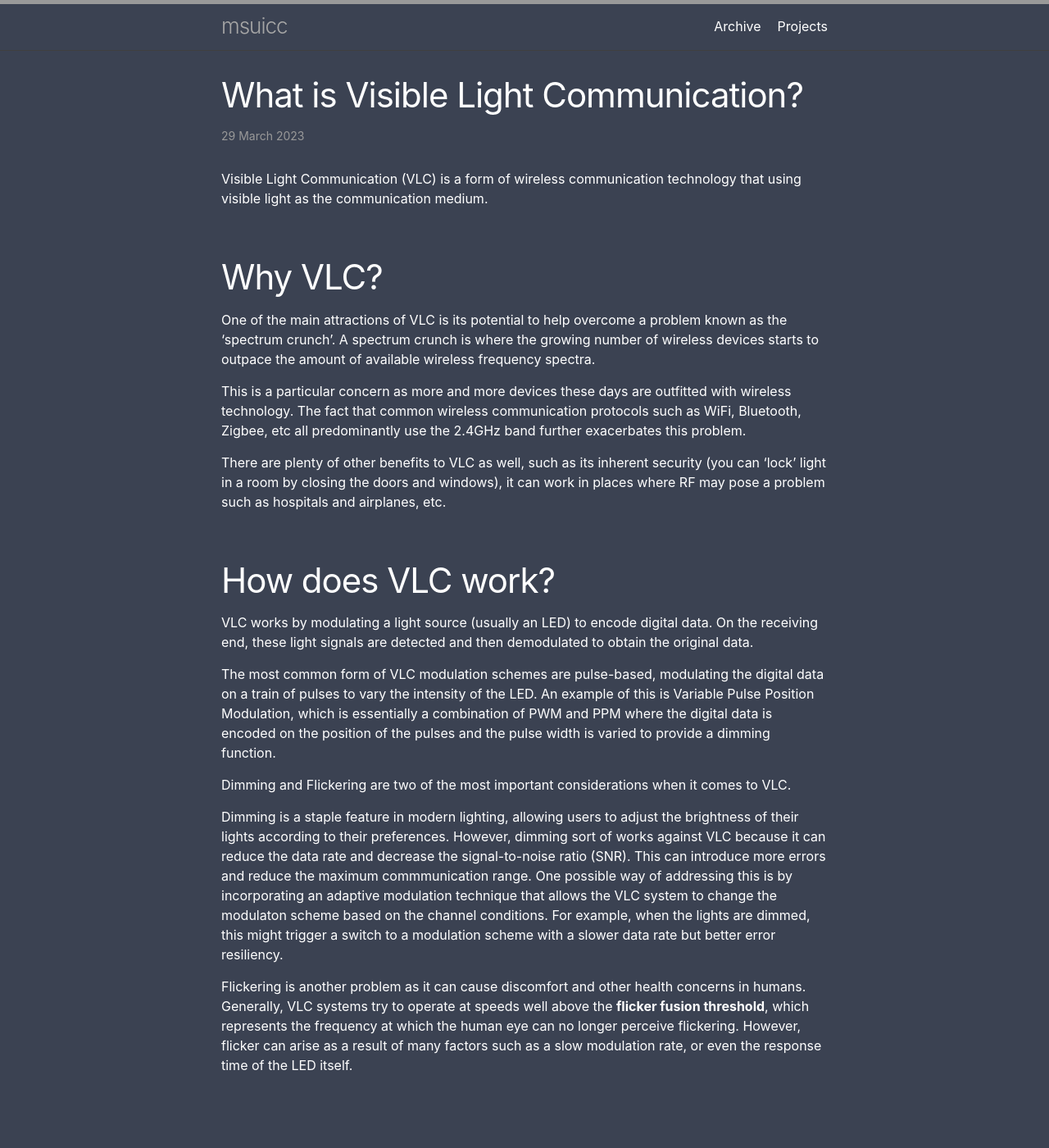
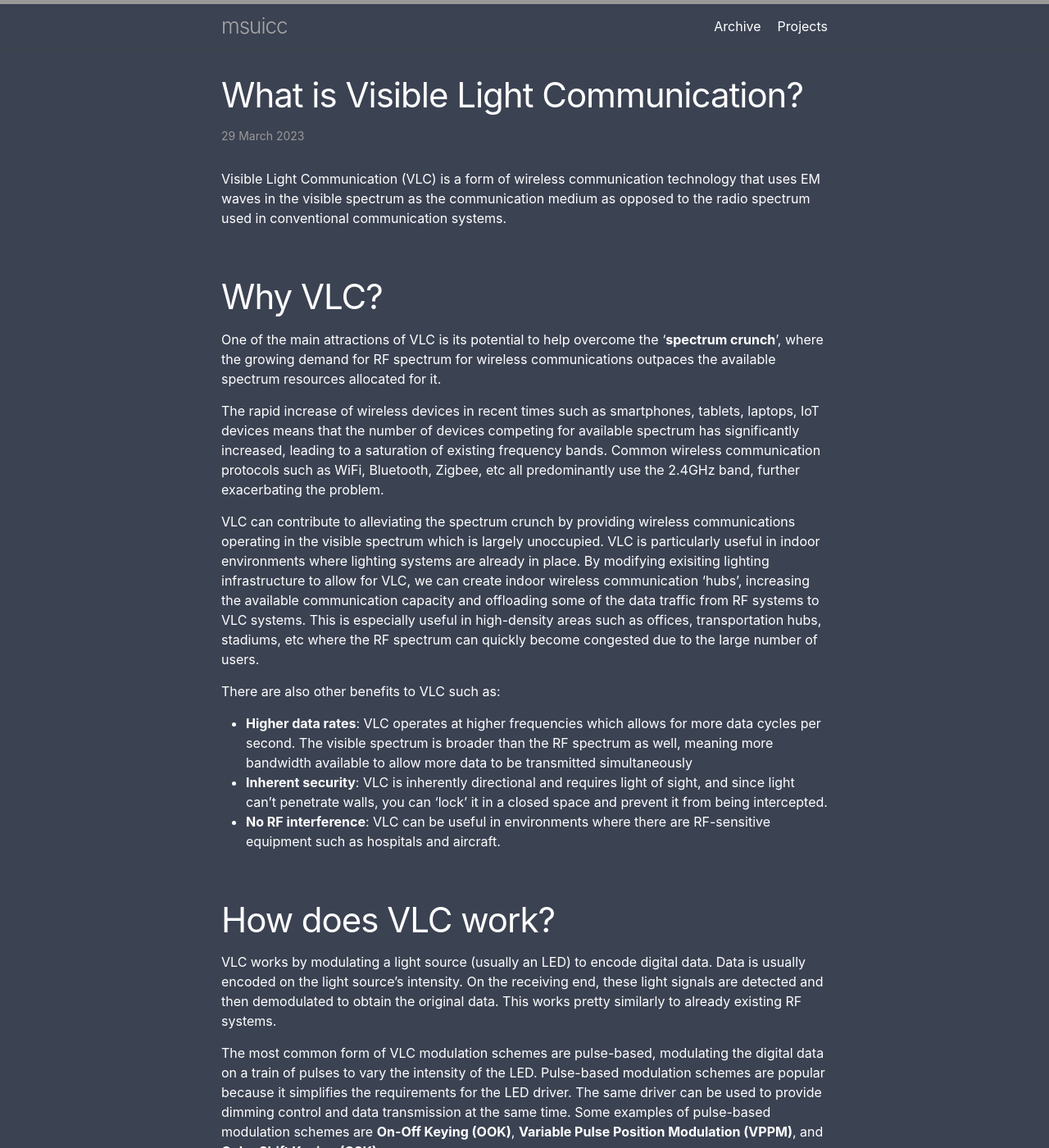
Before and after one commit to kw-ch/kw-ch.github.io, a Jekyll site: the page built from _posts/2023-03-29-vlc.md, in a window 1280 px wide and 1400 px high. Shown: the whole window at 82% size. Built offline with Jekyll 4.4.1, drawn with Linux system fonts in a browser that asks for light colours; some of the changed text lies outside the part shown.

Commit message:
Update 2023-03-29-vlc.md

```diff
--- a/_posts/2023-03-29-vlc.md
+++ b/_posts/2023-03-29-vlc.md
@@ -4,22 +4,42 @@
 categories: misc
 ---
 
-Visible Light Communication (VLC) is a form of wireless communication technology that using visible light as the communication medium.
+Visible Light Communication (VLC) is a form of wireless communication technology that uses EM waves in the visible spectrum as the communication medium as opposed to the radio spectrum used in conventional communication systems.
 
 # Why VLC?
-One of the main attractions of VLC is its potential to help overcome a problem known as the 'spectrum crunch'. A spectrum crunch is where the growing number of wireless devices starts to outpace the amount of available wireless frequency spectra.
+One of the main attractions of VLC is its potential to help overcome the '**spectrum crunch**', where the growing demand for RF spectrum for wireless communications outpaces the available spectrum resources allocated for it.
 
-This is a particular concern as more and more devices these days are outfitted with wireless technology. The fact that common wireless communication protocols such as WiFi, Bluetooth, Zigbee, etc all predominantly use the 2.4GHz band further exacerbates this problem.
+The rapid increase of wireless devices in recent times such as smartphones, tablets, laptops, IoT devices means that the number of devices competing for available spectrum has significantly increased, leading to a saturation of existing frequency bands. Common wireless communication protocols such as WiFi, Bluetooth, Zigbee, etc all predominantly use the 2.4GHz band, further exacerbating the problem.
 
-There are plenty of other benefits to VLC as well, such as its inherent security (you can 'lock' light in a room by closing the doors and windows), it can work in places where RF may pose a problem such as hospitals and airplanes, etc.
+VLC can contribute to alleviating the spectrum crunch by providing wireless communications operating in the visible spectrum which is largely unoccupied. VLC is particularly useful in indoor environments where lighting systems are already in place. By modifying exisiting lighting infrastructure to allow for VLC, we can create indoor wireless communication 'hubs', increasing the available communication capacity and offloading some of the data traffic from RF systems to VLC systems. This is especially useful in high-density areas such as offices, transportation hubs, stadiums, etc where the RF spectrum can quickly become congested due to the large number of users.
+
+There are also other benefits to VLC such as:
+- **Higher data rates**: VLC operates at higher frequencies which allows for more data cycles per second. The visible spectrum is broader than the RF spectrum as well, meaning more bandwidth available to allow more data to be transmitted simultaneously
+- **Inherent security**: VLC is inherently directional and requires light of sight, and since light can't penetrate walls, you can 'lock' it in a closed space and prevent it from being intercepted.
+- **No RF interference**: VLC can be useful in environments where there are RF-sensitive equipment such as hospitals and aircraft.
 
 # How does VLC work?
-VLC works by modulating a light source (usually an LED) to encode digital data. On the receiving end, these light signals are detected and then demodulated to obtain the original data.
+VLC works by modulating a light source (usually an LED) to encode digital data. Data is usually encoded on the light source's intensity. On the receiving end, these light signals are detected and then demodulated to obtain the original data. This works pretty similarly to already existing RF systems.
 
-The most common form of VLC modulation schemes are pulse-based, modulating the digital data on a train of pulses to vary the intensity of the LED. An example of this is Variable Pulse Position Modulation, which is essentially a combination of PWM and PPM where the digital data is encoded on the position of the pulses and the pulse width is varied to provide a dimming function.
+The most common form of VLC modulation schemes are pulse-based, modulating the digital data on a train of pulses to vary the intensity of the LED. Pulse-based modulation schemes are popular because it simplifies the requirements for the LED driver. The same driver can be used to provide dimming control and data transmission at the same time. Some examples of pulse-based modulation schemes are **On-Off Keying (OOK)**, **Variable Pulse Position Modulation (VPPM)**, and **Color Shift Keying (CSK)**.
 
-Dimming and Flickering are two of the most important considerations when it comes to VLC.
+In OOK, the LED is simply switched on and off according to the bits in the stream, where a '1' is represented by the LED being on and a '0' is represented by the LED being off. The LED is not turned off completely but its brightness is greatly reduced.
 
-Dimming is a staple feature in modern lighting, allowing users to adjust the brightness of their lights according to their preferences. However, dimming sort of works against VLC because it can reduce the data rate and decrease the signal-to-noise ratio (SNR). This can introduce more errors and reduce the maximum commmunication range. One possible way of addressing this is by incorporating an adaptive modulation technique that allows the VLC system to change the modulaton scheme based on the channel conditions. For example, when the lights are dimmed, this might trigger a switch to a modulation scheme with a slower data rate but better error resiliency.
+VPPM also involves switching the LED on and off, but instead the data is encoded on the position of the pulse within the pulse period. A pulse located at the beginning of the period represents a '0' whereas a pulse located at the end of the period represents a '1'. Dimming is performed by varying the width of the pulse, which is pretty much just the same as changing the brightness of an LED using PWM by varying the duty cycle.
 
-Flickering is another problem as it can cause discomfort and other health concerns in humans. Generally, VLC systems try to operate at speeds well above the **flicker fusion threshold**, which represents the frequency at which the human eye can no longer perceive flickering. However, flicker can arise as a result of many factors such as a slow modulation rate, or even the response time of the LED itself.
+In CSK, the data is encoded on the color of the light itself. Each color, which is a combination of RGB values, represents a specific symbol or bit of data. The LED will shift between colors to transmit the data. To make the CSK signal imperceptible, it takes advantage of the limited temporal sensitivity of color change in the human eye. By changing the color fast enough and adjusting the signals to a specific time-averaged color over the critical flicker fusion and critical color fusion thresholds, we will only be able to perceive an 'average' color from the lights despite the fact that it is actually changing colors rapidly.
+
+# What challenges does VLC currently face?
+VLC holds great promise but it does have quite a bit of challenges standing in its way before it can realistically be adopted for widespread use.
+
+One of the most fundamental issues with VLC is integrating it with lighting systems. Integrating VLC into lighting systems presents a challenge because some features of lighting systems actually work against VLC. **Dimming** is one such example.
+
+Dimming is a staple feature in modern lighting, allowing users to adjust the brightness of their lights according to their preferences. However, dimming can reduce the data rate and decrease the signal-to-noise ratio (SNR). This can introduce more errors and reduce the maximum commmunication range.
+
+One possible way of addressing this is by incorporating an adaptive modulation technique that allows the VLC system to change the modulaton scheme based on the channel conditions. For example, when the lights are dimmed, this might trigger a switch to a modulation scheme with a slower data rate but better error resiliency.
+
+**Flickering** is another problem as it can cause discomfort and other health concerns in humans. Generally, VLC systems try to operate at speeds well above the **flicker fusion threshold**, which represents the frequency at which the human eye can no longer perceive flickering. However, flicker can arise as a result of many factors such as a slow modulation rate, or even the response time of the LED itself.
+
+Another very fundamental problem with integrating VLC into lighting systems is how would the VLC system function if the lights are turned off? After all, we don't have our lights on 24/7 do we?
+
+That is a unique problem and there actually has been recent research into so-called VLC-in-the-dark. Essentially, the idea is to use very short light pulses at high frequencies to transmit data. These pulses are not visible to the human eye but can still be picked up by light sensors. This basically allows for an always-on VLC system regardless of the whether the lights are being used for illumination purposes. Of course, this is very an experimental thing and incredibly complex to implement practically but it is a step in the right direction.
```
